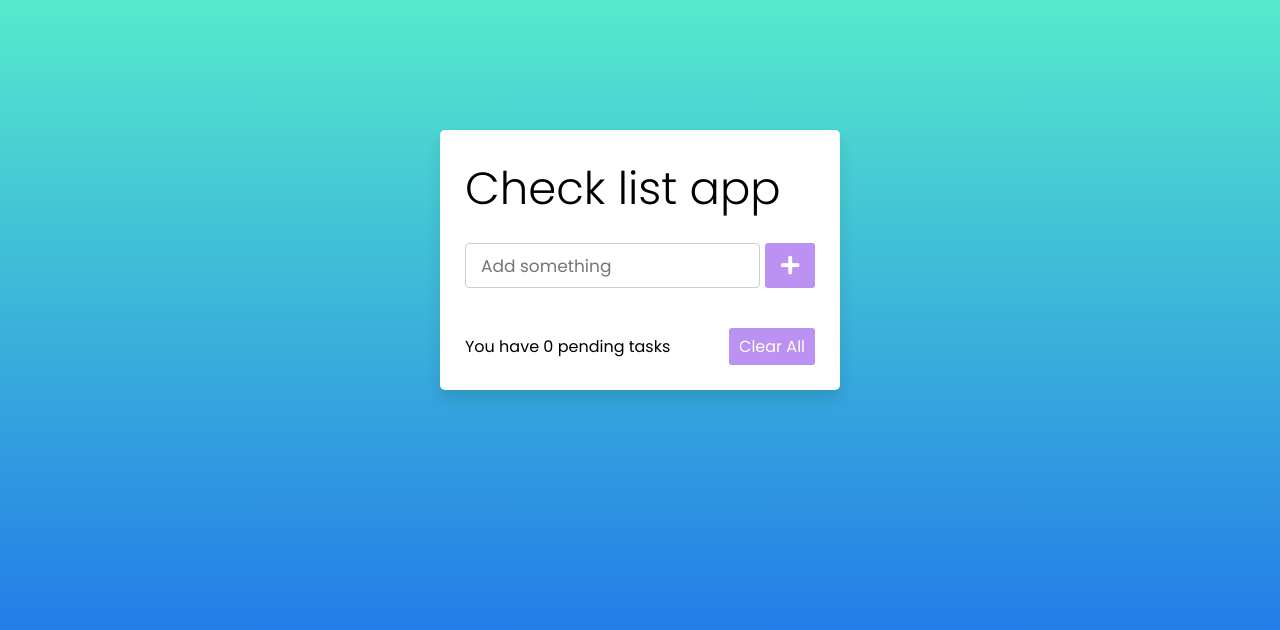
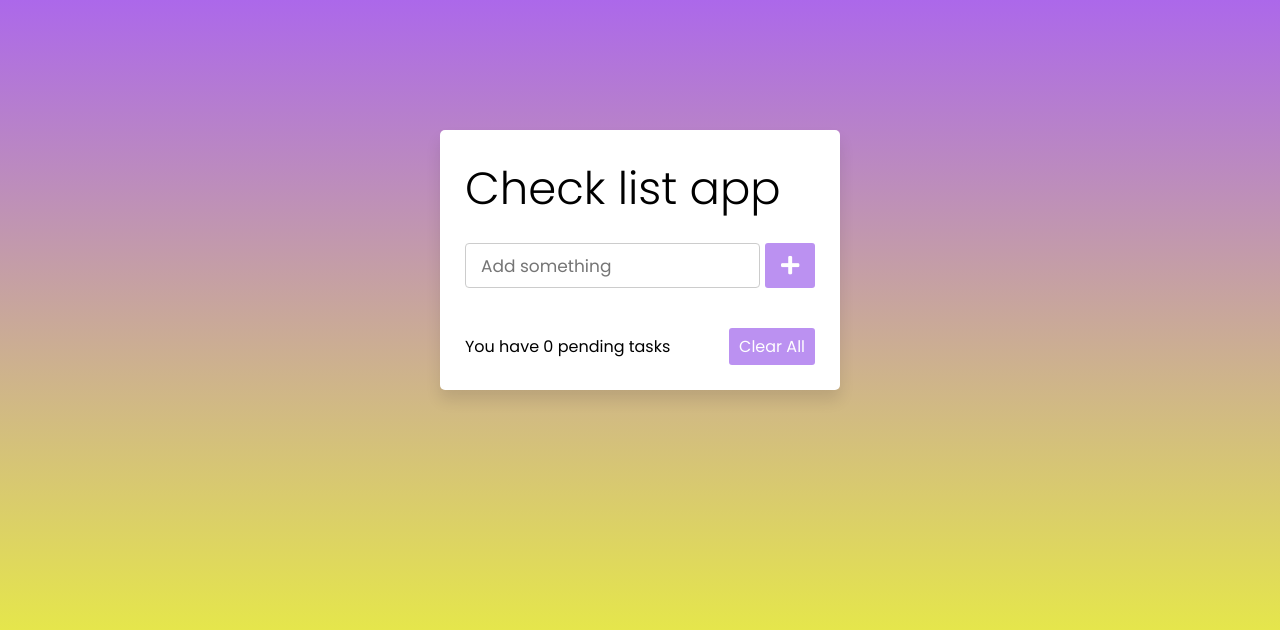
Before and after one commit to higuchihisao/higuchihisao.github.io, a plain HTML site: page index.html in a window 1280 px wide. Drawn offline with Linux system fonts and the light colour scheme.

Commit message:
Update style.css

```diff
--- a/style.css
+++ b/style.css
@@ -14,7 +14,7 @@ body{
   height: 100vh;
   /* overflow: hidden; */
   padding: 10px;
-  background: linear-gradient(to bottom, #55EACC 0%, #227BE8 80%);
+  background: linear-gradient(to bottom, #ac68ea 0%, #e6e849 80%);
 }
 .wrapper{
   background: #fff;
```
